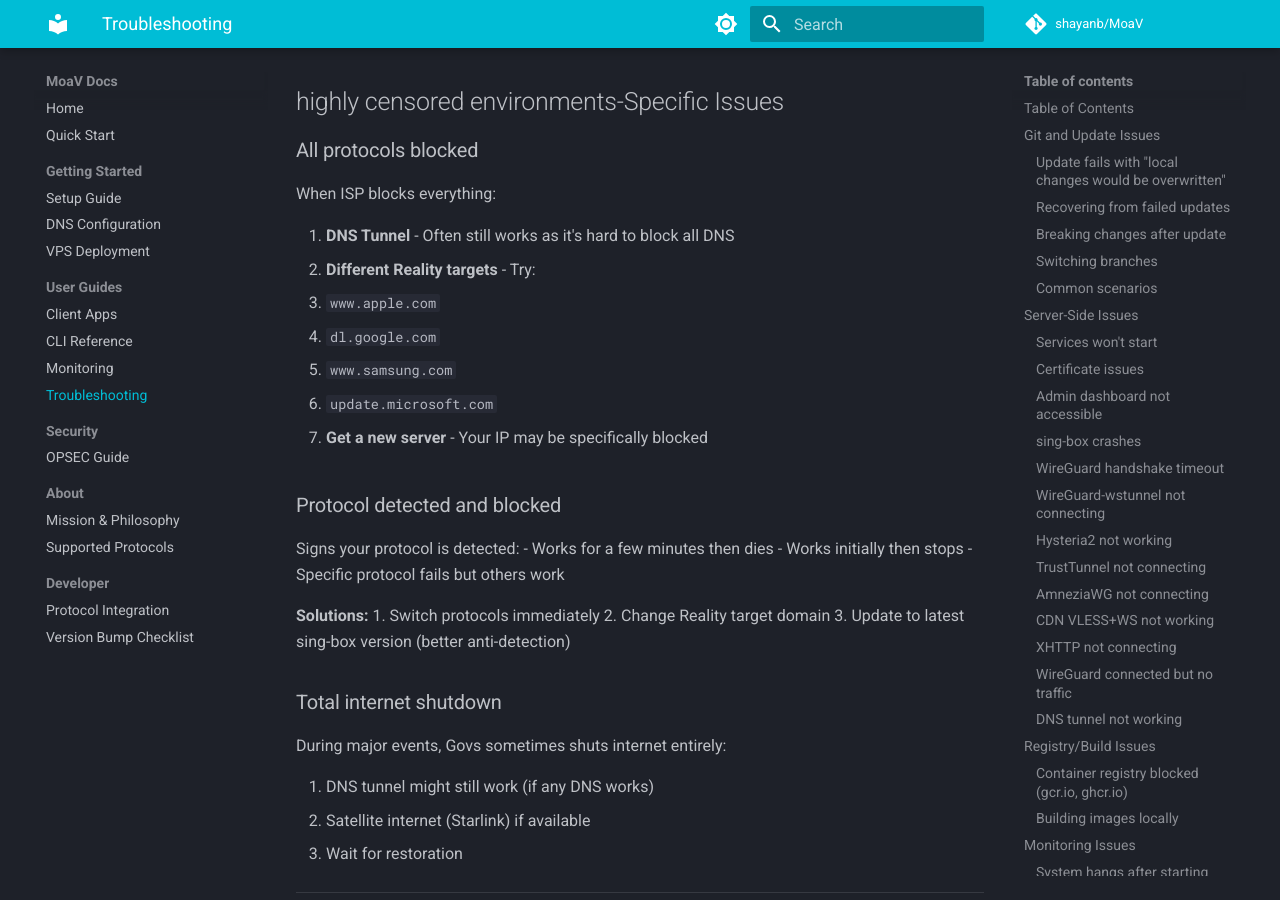
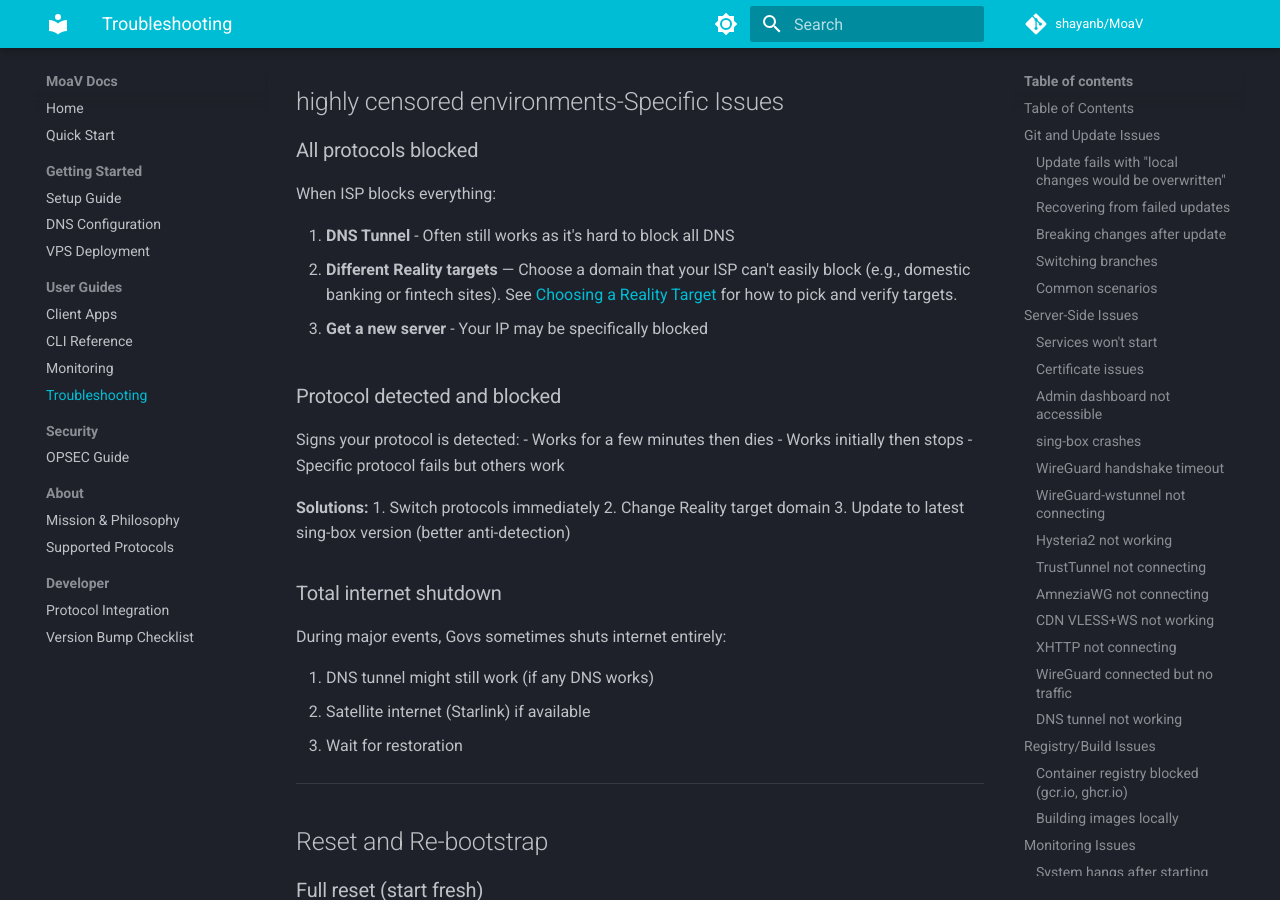
Before and after one commit to MotherofallVPNs/moav-site, an MkDocs documentation site: the page built from docs/TROUBLESHOOTING.md, in a window 1280 px wide and 900 px high, scrolled down 24634 px. Built offline with MkDocs 1.6.1 and Material for MkDocs 9.7.7, drawn with Linux system fonts in a browser that asks for light colours; comment, search, counter and statistics services are not loaded.

Commit message:
docs on SNI selection

```diff
--- a/docs/TROUBLESHOOTING.md
+++ b/docs/TROUBLESHOOTING.md
@@ -1154,11 +1154,7 @@
 When ISP blocks everything:
 
 1. **DNS Tunnel** - Often still works as it's hard to block all DNS
-2. **Different Reality targets** - Try:
-   - `www.apple.com`
-   - `dl.google.com`
-   - `www.samsung.com`
-   - `update.microsoft.com`
+2. **Different Reality targets** — Choose a domain that your ISP can't easily block (e.g., domestic banking or fintech sites). See [Choosing a Reality Target](SETUP.md#choosing-a-reality-target-sni) for how to pick and verify targets.
 
 3. **Get a new server** - Your IP may be specifically blocked
 
```
Also changed, not shown: docs/SETUP.md (+74 -0 lines).
